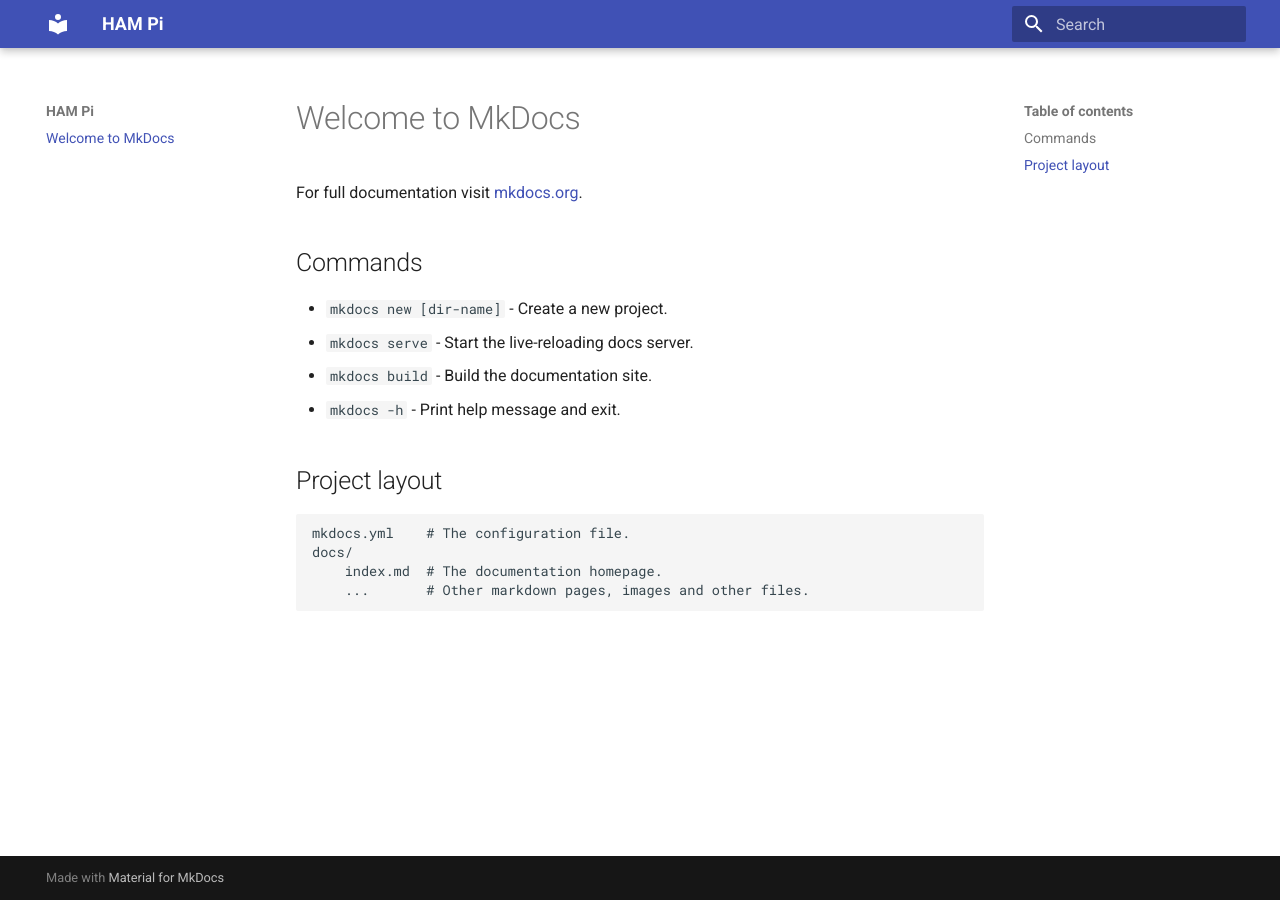
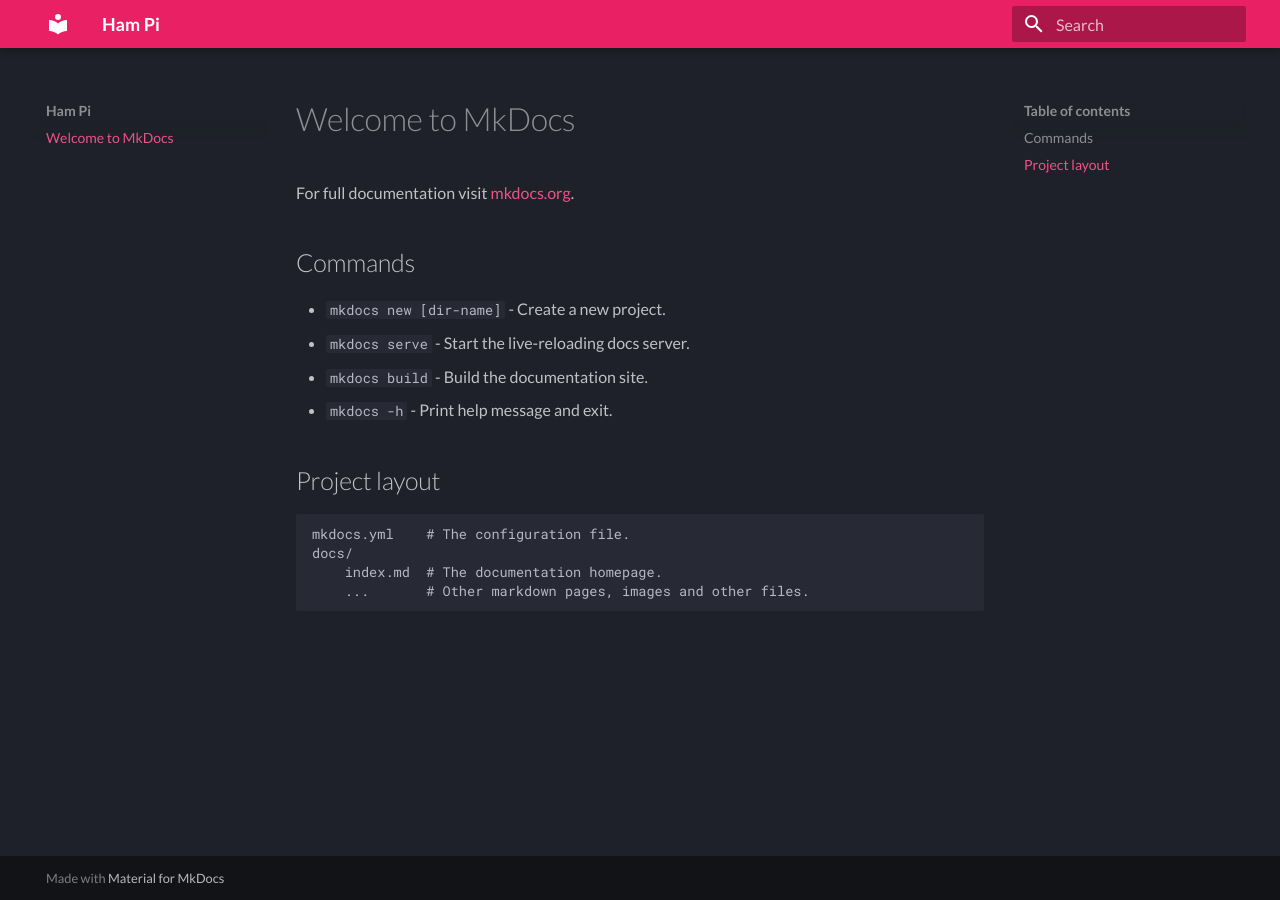
Before and after one commit to njsmithfm/ham-radio-docs, an MkDocs documentation site: the page built from docs/index.md, in a window 1280 px wide. Built offline with MkDocs 1.6.1 and Material for MkDocs 9.7.7, drawn with Linux system fonts in a browser that asks for light colours.

```diff
--- a/mkdocs.yml
+++ b/mkdocs.yml
@@ -1,4 +1,11 @@
-site_name: HAM Pi
+site_name: Ham Pi
 site_url: https://njsmithfm.github.io/ham-pi
 theme:
   name: material
+  font:
+    text: Lato
+    code: Roboto Mono
+  palette:
+    scheme: slate
+    primary: pink
+    accent: green
```
